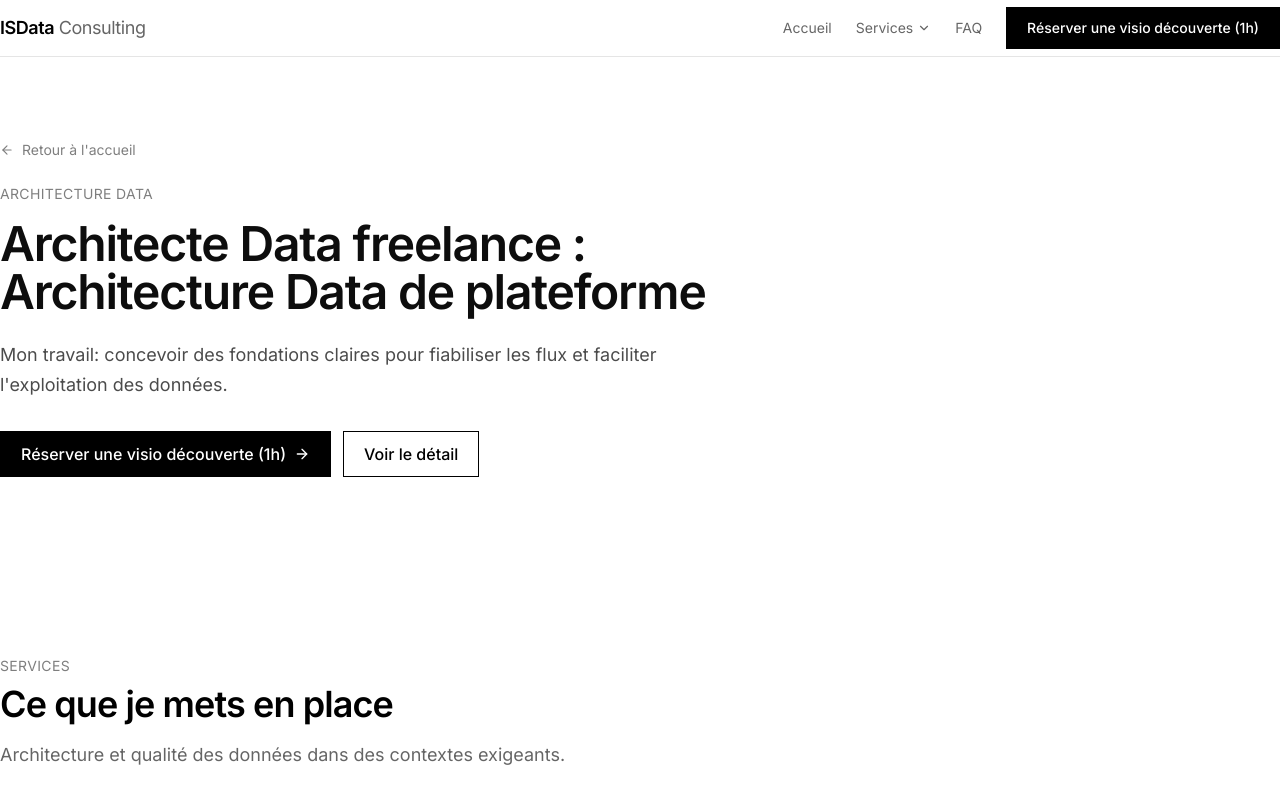
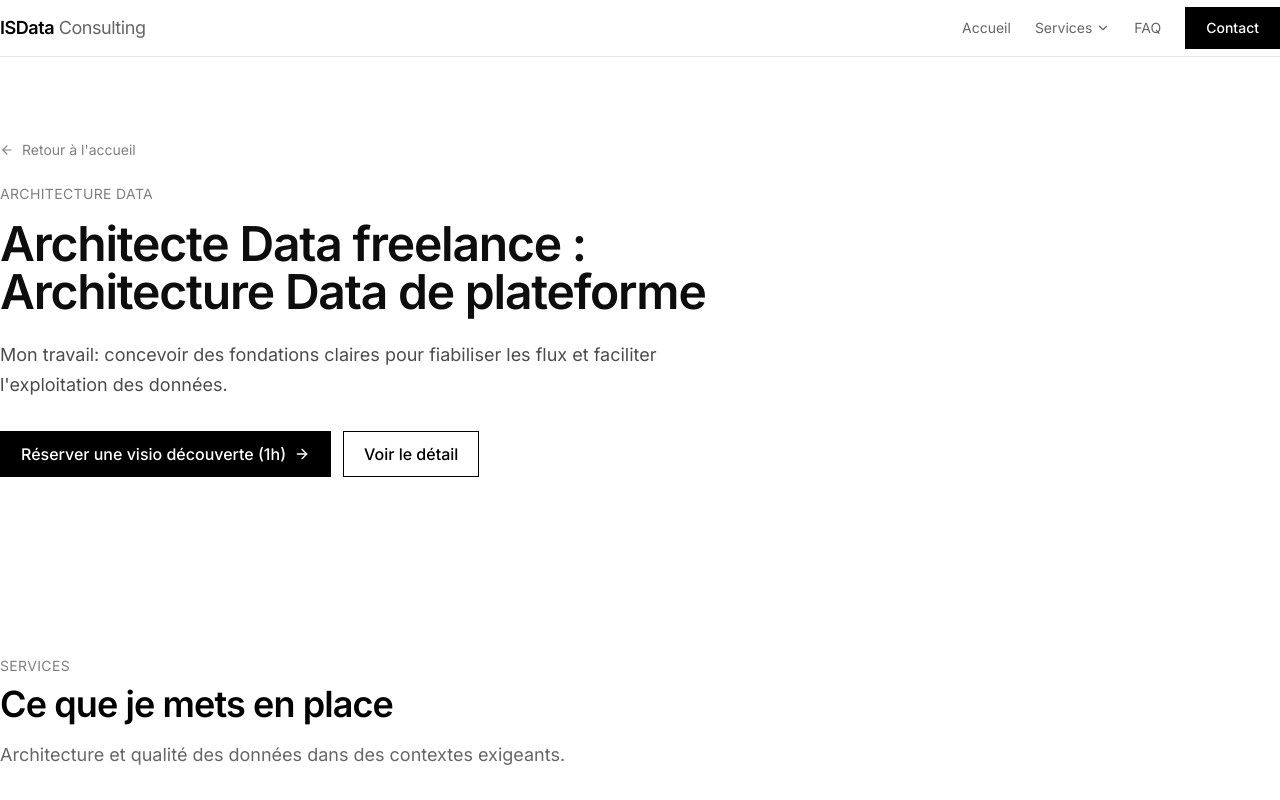
Before and after one commit to ngsanogo/isdataconsulting.com, a React (Vite) app: page /services/architecture-data in a window 1280 px wide. Shown: the top 800 px of the page. Built offline with nearby package versions, Linux system fonts and the light colour scheme.

Commit message:
Update Header.tsx

```diff
--- a/src/components/Header.tsx
+++ b/src/components/Header.tsx
@@ -95,7 +95,7 @@ export default function Header() {
               FAQ
             </Link>
             <Link to="/#contact" className="btn-primary text-sm">
-              Réserver une visio découverte (1h)
+              Contact
             </Link>
           </div>
 
```
